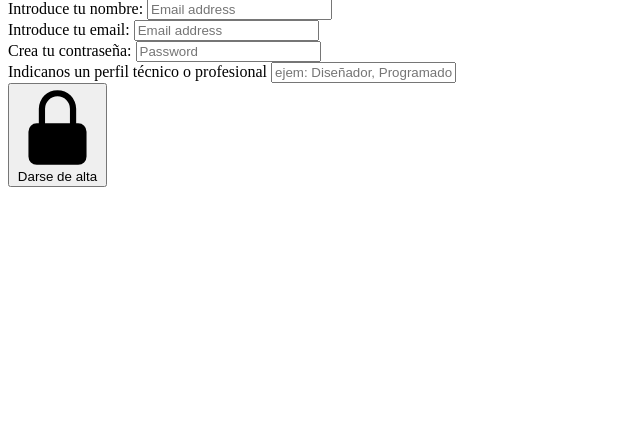
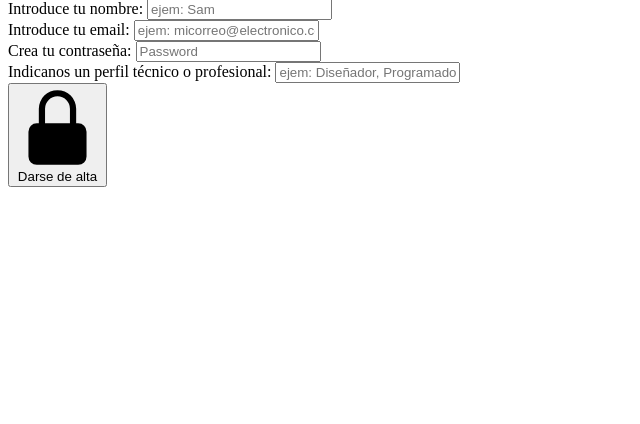
Before and after one commit to MedinaDiego/developers, a PHP site: template phpInitialDemo-main/app/views/scripts/login/registro.phtml in a window 1280 px wide. Shown: the part 376-800 px from the top of the page, without its empty margins (0-640 px from the left). Run offline with PHP 8.4, Linux system fonts and the light colour scheme; the template is opened without the code that fills it, so the values that code supplies are empty.

Commit message:
modificaciones de clases css y placeholder

```diff
--- a/phpInitialDemo-main/app/views/scripts/login/registro.phtml
+++ b/phpInitialDemo-main/app/views/scripts/login/registro.phtml
@@ -8,20 +8,20 @@
       <input type="hidden" name="remember" value="true">
       <div class="-space-y-px rounded-md shadow-sm">
         <div>
-          <label for="nombre" class="sr-only">Introduce tu nombre:</label>
-          <input id="nombre" name="nombre" type="text" autocomplete="name" required class="relative block w-full appearance-none rounded-none rounded-t-md border border-gray-300 px-3 py-2 text-gray-900 placeholder-gray-500 focus:z-10 focus:border-indigo-500 focus:outline-none focus:ring-indigo-500 sm:text-sm" placeholder="Email address">
+          <label for="nombre" class="">Introduce tu nombre:</label>
+          <input id="nombre" name="nombre" type="text" autocomplete="name" required class="relative block w-full appearance-none rounded-none rounded-t-md border border-gray-300 px-3 py-2 text-gray-900 placeholder-gray-500 focus:z-10 focus:border-indigo-500 focus:outline-none focus:ring-indigo-500 sm:text-sm" placeholder="ejem: Sam">
         </div>
         <div>
-          <label for="email-address" class="sr-only">Introduce tu email:</label>
-          <input id="email-address" name="email" type="email" autocomplete="email" required class="relative block w-full appearance-none rounded-none rounded-t-md border border-gray-300 px-3 py-2 text-gray-900 placeholder-gray-500 focus:z-10 focus:border-indigo-500 focus:outline-none focus:ring-indigo-500 sm:text-sm" placeholder="Email address">
+          <label for="email-address" class="">Introduce tu email:</label>
+          <input id="email-address" name="email" type="email" required class="relative block w-full appearance-none rounded-none rounded-t-md border border-gray-300 px-3 py-2 text-gray-900 placeholder-gray-500 focus:z-10 focus:border-indigo-500 focus:outline-none focus:ring-indigo-500 sm:text-sm" placeholder="ejem: micorreo@electronico.com">
         </div>
         <div>
-          <label for="password" class="sr-only">Crea tu contraseña:</label>
-          <input id="password" name="password" type="password" autocomplete="current-password" required class="relative block w-full appearance-none rounded-none rounded-b-md border border-gray-300 px-3 py-2 text-gray-900 placeholder-gray-500 focus:z-10 focus:border-indigo-500 focus:outline-none focus:ring-indigo-500 sm:text-sm" placeholder="Password">
+          <label for="password" class="">Crea tu contraseña:</label>
+          <input id="password" name="password" type="password"  required class="relative block w-full appearance-none rounded-none rounded-b-md border border-gray-300 px-3 py-2 text-gray-900 placeholder-gray-500 focus:z-10 focus:border-indigo-500 focus:outline-none focus:ring-indigo-500 sm:text-sm" placeholder="Password">
         </div>
         <div>
-          <label for="perfil" class="sr-only">Indicanos un perfil técnico o profesional</label>
-          <input id="perfil" name="perfil" type="text" placeholder="ejem: Diseñador, Programador, Abogado, ..." class="relative block w-full appearance-none rounded-none rounded-t-md border border-gray-300 px-3 py-2 text-gray-900 placeholder-gray-500 focus:z-10 focus:border-indigo-500 focus:outline-none focus:ring-indigo-500 sm:text-sm" placeholder="Email address">
+          <label for="perfil" class="">Indicanos un perfil técnico o profesional: </label>
+          <input id="perfil" name="perfil" type="text" placeholder="ejem: Diseñador, Programador, Abogado, ..." class="relative block w-full appearance-none rounded-none rounded-t-md border border-gray-300 px-3 py-2 text-gray-900 placeholder-gray-500 focus:z-10 focus:border-indigo-500 focus:outline-none focus:ring-indigo-500 sm:text-sm">
         </div>
 
       </div>
```
